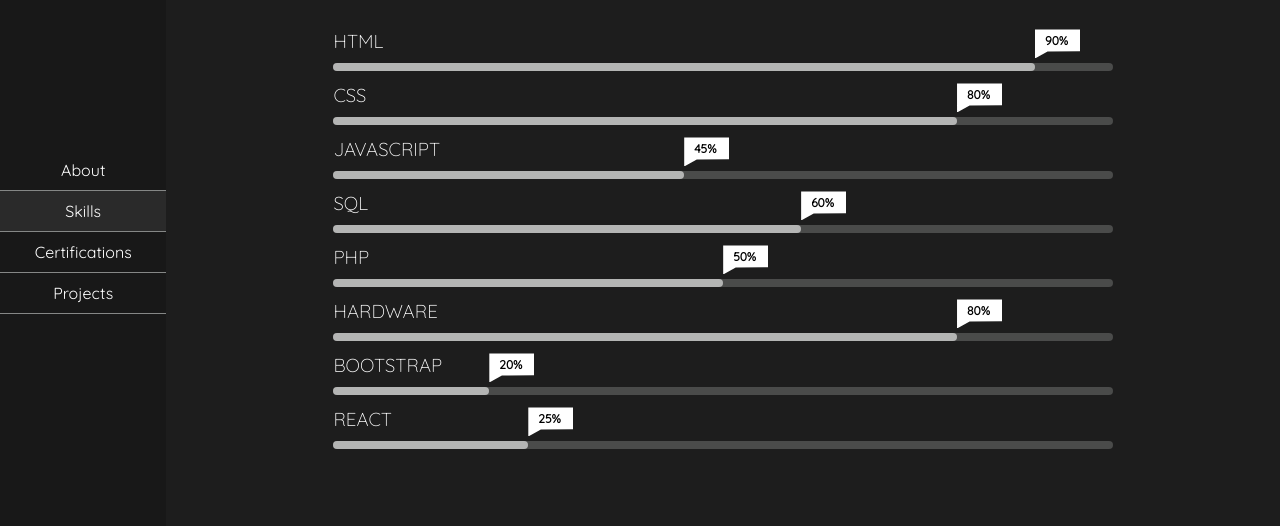
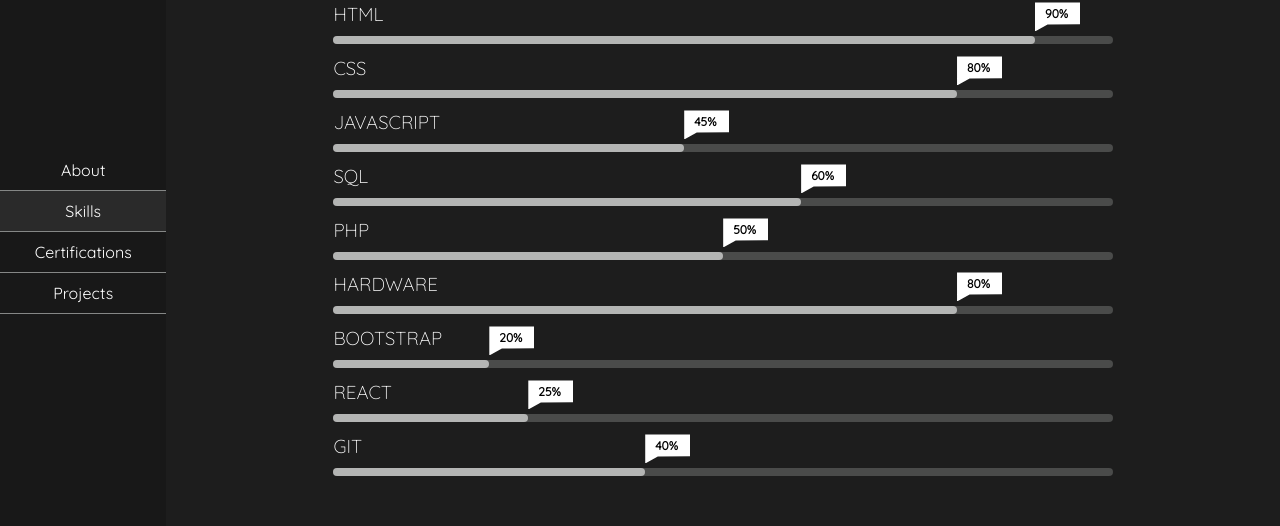
Before and after one commit to novadeveloper14/portfolio, a plain HTML site: page skills.html in a window 1280 px wide. Shown: the part 208-734 px from the top of the page. Drawn offline with Linux system fonts and the light colour scheme.

Commit message:
Actualización de skills.html

```diff
--- a/skills.html
+++ b/skills.html
@@ -119,6 +119,15 @@
                         style="--w:25%; visibility: visible; animation-name: fadeInLeft;"></div>
                 </div>
             </div>
+
+            <div class="skill">
+                <h3 class="wow bounceInLeft">GIT</h3>
+                <div class="bar-date" style="margin-left: 40%;"><b>40%</b></div>
+                <div class="barra wow bounceInLeft">
+                    <div class="porcentaje wow animate__fadeInLeft"
+                        style="--w:40%; visibility: visible; animation-name: fadeInLeft;"></div>
+                </div>
+            </div>
         </div>
     </main>
 </body>
```
